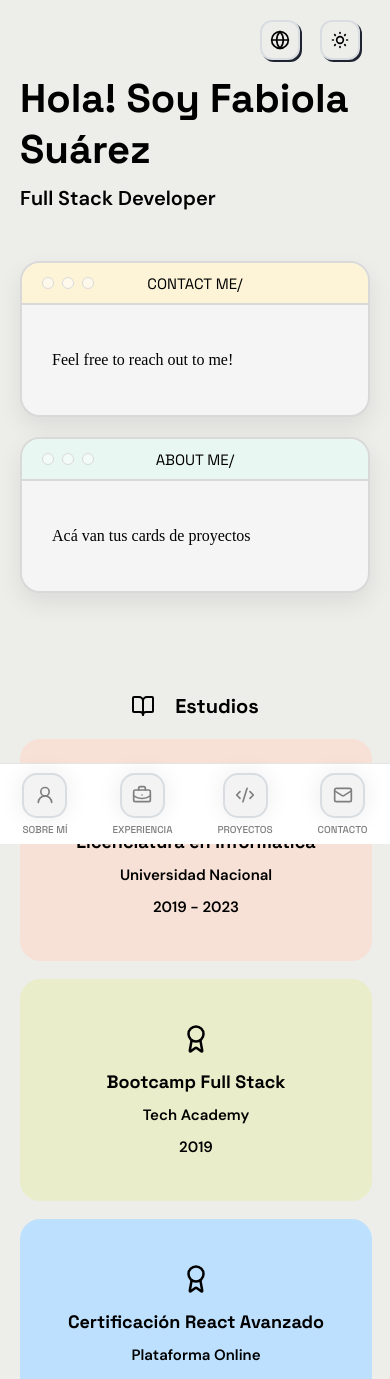
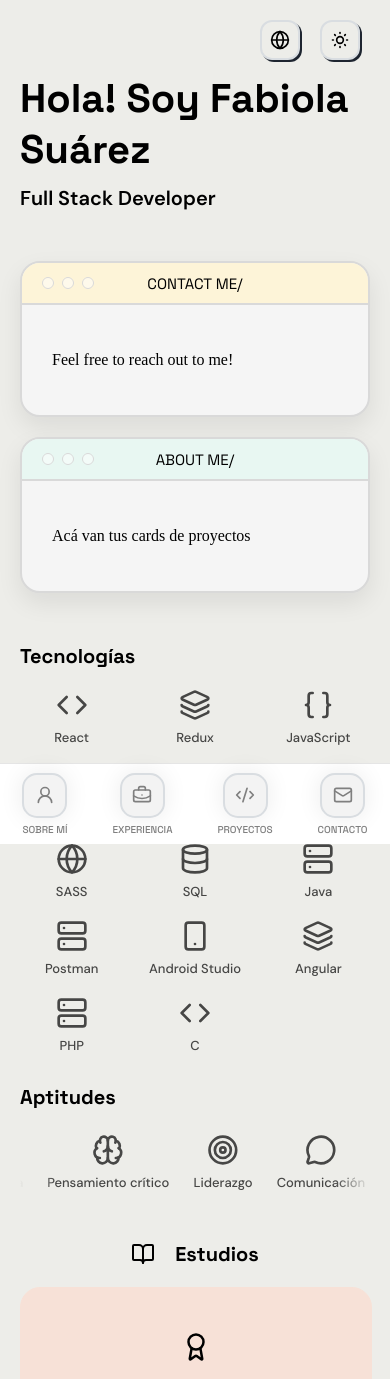
Before and after one commit to fabiolajsm/fabiolajsm-web, a React (Create React App) app: page / in a window 390 px wide. Shown: the top 1379 px of the page. Built offline with nearby package versions, Linux system fonts and the light colour scheme.

Commit message:
Skills component and render with responsive styles

```diff
--- a/package.json
+++ b/package.json
@@ -12,6 +12,7 @@
     "@types/node": "^16.18.126",
     "@types/react": "^19.2.8",
     "@types/react-dom": "^19.2.3",
+    "framer-motion": "^12.36.0",
     "lucide-react": "^0.576.0",
     "react": "^19.2.3",
     "react-dom": "^19.2.3",
--- a/src/App.tsx
+++ b/src/App.tsx
@@ -5,12 +5,14 @@ import { useI18n } from "./i18n/I18nContext";
 import Header from "./components/Header";
 import PhraseGenerator from "./components/PhraseGenerator";
 import SectionNavigation from "./components/SectionNavigation";
+import Skills from "./components/Skills";
 
 import About from "./sections/About";
 import Experience from "./sections/Experience";
 import Projects from "./sections/Projects";
 import Contact from "./sections/Contact";
 
+import { SOFT_SKILLS, TECH_SKILLS } from "./constants";
 import "./index.css";
 
 export default function App() {
@@ -33,8 +35,14 @@ export default function App() {
           <About />
         </section>
 
-        <section id="stack">
-          {/* TODO: Carrousel animado con el stack */}
+        <section id="skills" className="skills-section">
+          <Skills
+            variant="grid"
+            translate={false}
+            title={getText("skills_technical")}
+            skills={TECH_SKILLS}
+          />
+          <Skills title={getText("skills_soft")} skills={SOFT_SKILLS} />
         </section>
 
         <section id="experience">
--- /dev/null
+++ b/src/components/Skills.css
@@ -0,0 +1,90 @@
+.skills {
+  width: 100%;
+  overflow: hidden;
+}
+
+.skills-header {
+  display: flex;
+  align-items: center;
+  margin-bottom: 20px;
+}
+
+.skills-header h4 {
+  margin: 0;
+  font-family: "Space Grotesk", sans-serif;
+  font-size: 20px;
+}
+
+/* scroll container */
+.skills-scroll {
+  overflow: hidden;
+  mask-image: linear-gradient(to right,
+      transparent,
+      black 10%,
+      black 90%,
+      transparent);
+}
+
+/* track */
+.skills-track {
+  display: flex;
+  gap: 40px;
+  width: max-content;
+  padding-top: 4px;
+}
+
+/* item */
+.skill-item {
+  display: flex;
+  flex-direction: column;
+  align-items: center;
+  gap: 8px;
+  opacity: 0.7;
+  transition: all 0.3s ease;
+}
+
+.skill-item span {
+  font-size: 15px;
+  font-weight: 500;
+  font-family: "DM Sans", sans-serif;
+}
+
+.skill-item:hover {
+  opacity: 1;
+  transform: translateY(-4px);
+}
+
+/* GRID MODE */
+.skills-grid {
+  display: grid;
+  grid-template-columns: repeat(auto-fit, minmax(110px, 1fr));
+  gap: 32px;
+  margin-top: 10px;
+}
+
+.skills-grid .skill-item:hover {
+  opacity: 1;
+  transform: translateY(-4px);
+}
+
+/* DARK MODE */
+.dark .skills-header,
+.dark .skill-item {
+  color: #f1faee;
+}
+
+/* MOBILE */
+@media (max-width: 768px) {
+  .skills-track {
+    gap: 24px;
+  }
+
+  .skill-item span {
+    font-size: 13px;
+  }
+
+  .skills-grid {
+    grid-template-columns: repeat(3, 1fr);
+    gap: 20px;
+  }
+}
--- /dev/null
+++ b/src/components/Skills.tsx
@@ -0,0 +1,79 @@
+import { motion } from "framer-motion";
+import { useI18n } from "../i18n/I18nContext";
+import "./Skills.css";
+
+export type Skill = {
+  name: string;
+  icon: React.ReactNode;
+};
+
+type SkillsProps = {
+  title: string;
+  skills: Skill[];
+  duration?: number;
+  direction?: "left" | "right";
+  variant?: "carousel" | "grid";
+  translate?: boolean;
+};
+
+export default function Skills({
+  title,
+  skills,
+  duration = 25,
+  direction = "right",
+  variant = "carousel",
+  translate = true,
+}: SkillsProps) {
+  const { getText } = useI18n();
+  const scrollSkills = [...skills, ...skills];
+  const animation =
+    direction === "left"
+      ? ["0%", "-50%"]
+      : ["-50%", "0%"];
+
+  return (
+    <section className="skills">
+      <div className="skills-header">
+        <h4>{title}</h4>
+      </div>
+
+      {variant === "carousel" ? (
+        <div className="skills-scroll">
+          <motion.div
+            className="skills-track"
+            animate={{ x: animation }}
+            transition={{
+              ease: "linear",
+              duration,
+              repeat: Infinity,
+            }}
+          >
+            {scrollSkills.map((skill, index) => (
+              <div key={`${skill.name}-${index}`} className="skill-item">
+                {skill.icon}
+                <span>
+                  {translate
+                    ? getText(skill.name as Parameters<typeof getText>[0])
+                    : skill.name}
+                </span>
+              </div>
+            ))}
+          </motion.div>
+        </div>
+      ) : (
+        <div className="skills-grid">
+          {skills.map((skill) => (
+            <div key={skill.name} className="skill-item">
+              {skill.icon}
+              <span>
+                {translate
+                  ? getText(skill.name as Parameters<typeof getText>[0])
+                  : skill.name}
+              </span>
+            </div>
+          ))}
+        </div>
+      )}
+    </section>
+  );
+}
--- a/src/constants.ts
+++ b/src/constants.tsx
@@ -1,3 +1,23 @@
+
+import {
+  MessageCircle,
+  Users,
+  Lightbulb,
+  RefreshCw,
+  Clock,
+  Heart,
+  Brain,
+  Target,
+  Code,
+  Database,
+  Globe,
+  Braces,
+  Server,
+  Smartphone,
+  Layers,
+} from "lucide-react";
+import { Skill } from "./components/Skills";
+
 type Project = {
   id: "ecommerce" | "budget" | "invitationCreator";
   link: string;
@@ -93,3 +113,31 @@ export const JOBS_DATA = [
     desc: "Desarrollo ágil de MVPs y productos digitales desde cero. Manejo del stack completo desde base de datos hasta despliegue en producción.",
   },
 ];
+
+export const SOFT_SKILLS: Skill[] = [
+  { name: "skills_communication", icon: <MessageCircle size={32} /> },
+  { name: "skills_teamwork", icon: <Users size={32} /> },
+  { name: "skills_problem_solving", icon: <Lightbulb size={32} /> },
+  { name: "skills_adaptability", icon: <RefreshCw size={32} /> },
+  { name: "skills_time_management", icon: <Clock size={32} /> },
+  { name: "skills_empathy", icon: <Heart size={32} /> },
+  { name: "skills_critical_thinking", icon: <Brain size={32} /> },
+  { name: "skills_leadership", icon: <Target size={32} /> },
+];
+
+export const TECH_SKILLS: Skill[] = [
+  { name: "React", icon: <Code size={32} /> },
+  { name: "Redux", icon: <Layers size={32} /> },
+  { name: "JavaScript", icon: <Braces size={32} /> },
+  { name: "TypeScript", icon: <Braces size={32} /> },
+  { name: "HTML", icon: <Globe size={32} /> },
+  { name: "CSS", icon: <Globe size={32} /> },
+  { name: "SASS", icon: <Globe size={32} /> },
+  { name: "SQL", icon: <Database size={32} /> },
+  { name: "Java", icon: <Server size={32} /> },
+  { name: "Postman", icon: <Server size={32} /> },
+  { name: "Android Studio", icon: <Smartphone size={32} /> },
+  { name: "Angular", icon: <Layers size={32} /> },
+  { name: "PHP", icon: <Server size={32} /> },
+  { name: "C", icon: <Code size={32} /> },
+];
--- a/src/i18n/en.json
+++ b/src/i18n/en.json
@@ -17,5 +17,16 @@
   "project_invitationCreator_description": "App for creating and managing customized invitations.",
 
   "experience_studies": "Studies",
-  "experience_jobs": "Jobs"
+  "experience_jobs": "Jobs",
+
+  "skills_technical": "Technical Skills",
+  "skills_soft": "Soft Skills",
+  "skills_communication": "Communication",
+  "skills_teamwork": "Teamwork",
+  "skills_problem_solving": "Problem Solving",
+  "skills_adaptability": "Adaptability",
+  "skills_time_management": "Time Management",
+  "skills_empathy": "Empathy",
+  "skills_critical_thinking": "Critical Thinking",
+  "skills_leadership": "Leadership"
 }
--- a/src/i18n/es.json
+++ b/src/i18n/es.json
@@ -17,5 +17,16 @@
   "project_invitationCreator_description": "Aplicación para crear y gestionar invitaciones personalizadas.",
 
   "experience_studies": "Estudios",
-  "experience_jobs": "Trabajos"
+  "experience_jobs": "Trabajos",
+
+  "skills_technical": "Tecnologías",
+  "skills_soft": "Aptitudes",
+  "skills_communication": "Comunicación",
+  "skills_teamwork": "Trabajo en equipo",
+  "skills_problem_solving": "Resolución de problemas",
+  "skills_adaptability": "Adaptabilidad",
+  "skills_time_management": "Gestión del tiempo",
+  "skills_empathy": "Empatía",
+  "skills_critical_thinking": "Pensamiento crítico",
+  "skills_leadership": "Liderazgo"
 }
--- a/src/index.css
+++ b/src/index.css
@@ -67,6 +67,13 @@ h2 {
   margin-bottom: 50px;
 }
 
+.skills-section {
+  display: flex;
+  flex-direction: column;
+  gap: 30px;
+  align-items: center;
+}
+
 /* Mobile */
 @media (max-width: 768px) {
   .layout {
```
Also changed, not shown: 1 other file (tests, documents, lock files or other folders).
